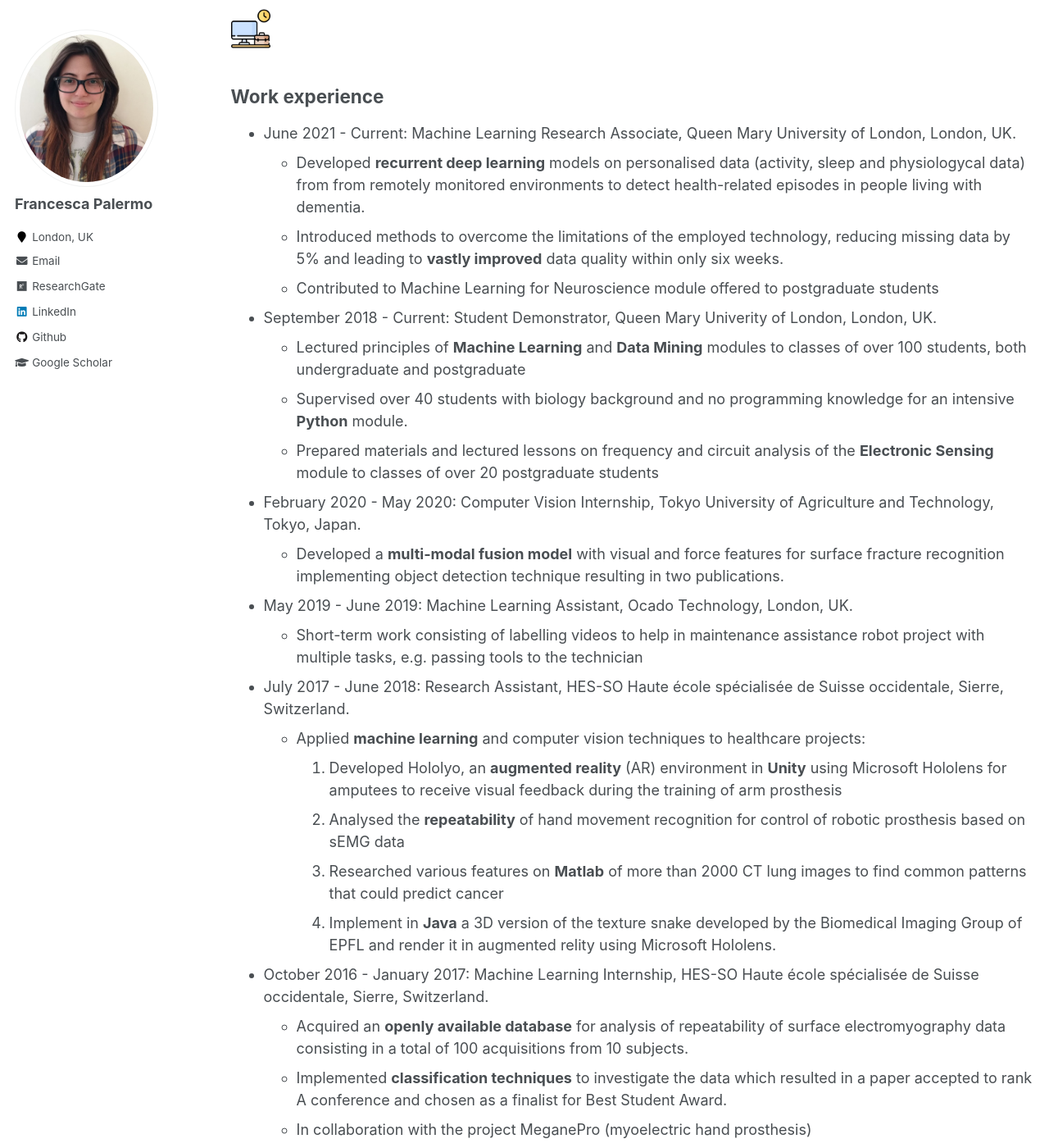
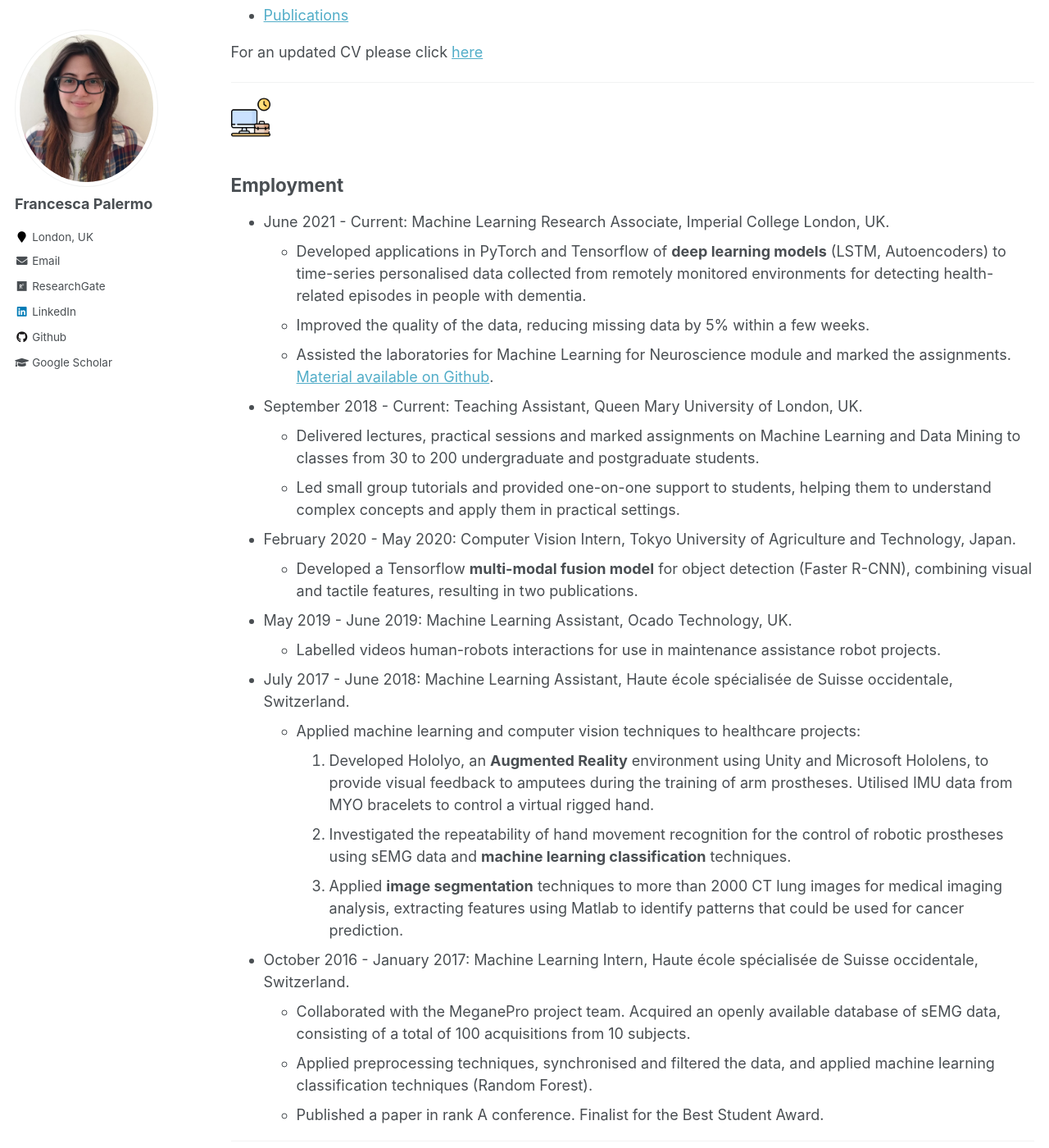
Before and after one commit to francescapalermo/francescapalermo.github.io, a Jekyll site: the page built from _pages/cv.md, in a window 1280 px wide and 1400 px high, scrolled down 495 px. Shown: the whole window at 82% size. Built offline with Jekyll 4.4.1, drawn with Linux system fonts in a browser that asks for light colours; some of the changed text lies outside the part shown.

Commit message:
Updated CV

```diff
--- a/_pages/cv.md
+++ b/_pages/cv.md
@@ -10,50 +10,57 @@
 {% include base_path %}
 
 # Table of Contents
-- [Work experience](#work-experience)
+- [Employment](#employment)
 - [Education](#education)
 - [Awards](#awards)
+- [Portfolio](#portfolio)
 - [Technical Skills](#technical-skills)
+  * [Programming Languages:](#programming-languages-)
+  * [Tools:](#tools-)
 - [Languages](#languages)
 - [Publications](#publications)
 
-For an updated CV please click [here](https://www.dropbox.com/s/jfifkmryddqmnb8/Resume_FrancescaPalermo.pdf?dl=0)
+For an updated CV please click [here](https://www.dropbox.com/s/nv8glf430aotrr6/Resume_FrancescaPalermo.pdf?dl=0)
+
 
 
 ___
 
 <img src="https://github.com/francescapalermo/francescapalermo.github.io/blob/master/images/cv/026-working.png?raw=true" width="48">
 
-## Work experience
+## Employment
 
-* June 2021 - Current: Machine Learning Research Associate, Queen Mary University of London, London, UK.
-  * Developed **recurrent deep learning** models on personalised data (activity, sleep and physiologycal data) from from remotely monitored environments to detect health-related episodes in people living with dementia.
-  * Introduced methods to overcome the limitations of the employed technology, reducing missing data by 5% and leading to **vastly improved** data quality within only six weeks.
-  * Contributed to Machine Learning for Neuroscience module offered to postgraduate students
 
-* September 2018 - Current: Student Demonstrator, Queen Mary Univerity of London, London, UK.
-  * Lectured principles of **Machine Learning** and **Data Mining** modules to classes of over 100 students, both undergraduate and postgraduate
-  * Supervised over 40 students with biology background and no programming knowledge for an intensive **Python** module.
-  * Prepared materials and lectured lessons on frequency and circuit analysis of the **Electronic Sensing** module to classes of over 20 postgraduate students
+* June 2021 - Current: Machine Learning Research Associate, Imperial College London, UK.
+  * Developed applications in PyTorch and Tensorflow of **deep learning models** (LSTM, Autoencoders) to time-series personalised data collected from remotely monitored environments for detecting health-related episodes in people with dementia.
+  * Improved the quality of the data, reducing missing data by 5% within a few weeks.
+  * Assisted the laboratories for Machine Learning for Neuroscience module and marked the assignments. [Material available on Github](https://github.com/PBarnaghi/ML4NS).
 
-* February 2020 - May 2020: Computer Vision Internship, Tokyo University of Agriculture and Technology, Tokyo, Japan.
-  * Developed a **multi-modal fusion model** with visual and force features for surface fracture recognition implementing object detection technique resulting in two publications.
 
-* May 2019 - June 2019: Machine Learning Assistant, Ocado Technology, London, UK.
-  * Short-term work consisting of labelling videos to help in maintenance assistance robot project with multiple tasks, e.g. passing tools to the technician
+* September 2018 - Current: Teaching Assistant, Queen Mary University of London, UK.
+  * Delivered lectures, practical sessions and marked assignments on Machine Learning and Data Mining to classes from 30 to 200 undergraduate and postgraduate students.
+  * Led small group tutorials and provided one-on-one support to students, helping them to understand complex concepts and apply them in practical settings.
 
-* July 2017 - June 2018: Research Assistant, HES-SO Haute école spécialisée de Suisse occidentale, Sierre, Switzerland.
-  * Applied **machine learning** and computer vision techniques to healthcare projects:
-    1. Developed Hololyo, an **augmented reality** (AR) environment in **Unity** using Microsoft Hololens for amputees to receive visual feedback during the training of arm prosthesis
-    2. Analysed the **repeatability** of hand movement recognition for control of robotic prosthesis based on sEMG data
-    3. Researched various features on **Matlab** of more than 2000 CT lung images to find common patterns that could predict cancer
-    4. Implement in **Java** a 3D version of the texture snake developed by the Biomedical Imaging Group of EPFL and render it in augmented relity using Microsoft Hololens.
 
-* October 2016 - January 2017: Machine Learning Internship, HES-SO Haute école spécialisée de Suisse occidentale, Sierre, Switzerland.
-  * Acquired an **openly available database** for analysis of repeatability of surface electromyography data consisting in a total of 100 acquisitions from 10 subjects.
-  * Implemented **classification techniques** to investigate the data which resulted in a paper accepted to rank A conference and chosen as a finalist for Best Student Award.
-  * In collaboration with the project MeganePro (myoelectric hand prosthesis)
+* February 2020 - May 2020: Computer Vision Intern, Tokyo University of Agriculture and Technology, Japan.
+  * Developed a Tensorflow **multi-modal fusion model** for object detection (Faster R-CNN), combining visual and tactile features, resulting in two publications.
 
+
+* May 2019 - June 2019: Machine Learning Assistant, Ocado Technology, UK.
+  * Labelled videos human-robots interactions for use in maintenance assistance robot projects.
+
+
+* July 2017 - June 2018: Machine Learning Assistant, Haute école spécialisée de Suisse occidentale, Switzerland.
+  * Applied machine learning and computer vision techniques to healthcare projects:
+    1. Developed Hololyo, an **Augmented Reality** environment using Unity and Microsoft Hololens, to provide visual feedback to amputees during the training of arm prostheses. Utilised IMU data from MYO bracelets to control a virtual rigged hand.
+    2. Investigated the repeatability of hand movement recognition for the control of robotic prostheses using sEMG data and **machine learning classification** techniques.
+    3. Applied **image segmentation** techniques to more than 2000 CT lung images for medical imaging analysis, extracting features using Matlab to identify patterns that could be used for cancer prediction.
+
+
+* October 2016 - January 2017: Machine Learning Intern, Haute école spécialisée de Suisse occidentale, Switzerland.
+  -	Collaborated with the MeganePro project team. Acquired an openly available database of sEMG data, consisting of a total of 100 acquisitions from 10 subjects.
+  -	Applied preprocessing techniques, synchronised and filtered the data, and applied machine learning classification techniques (Random Forest).
+  -	Published a paper in rank A conference. Finalist for the Best Student Award.
 
 ___
 
@@ -61,47 +68,60 @@
 
 ## Education
 
-* Ph.D. Fellow in Electronics Engineering and Computer Science, EECS School, Queen Mary University of London, London, UK, 2018-December 2021
-  * **Project Proposal**: Robotic surface exploration algorithm developed in **Python** and **C++** implementing **vision techniques** (object detection, edge detection) and **tactile sensing** based on force and proximity sensors for fractures detection and characterisation in extreme environments.
-  * Research funded by the National Centre for Nuclear Robotics (NCNR)
-  * Additional Activities:
-    * Developed the a **bilateral teleoperation** system among two robotic devices
-    * PhD Representative for 20 students of the Advanced Robotics Laboratory (ARQ)
-	* Organiser of the biweekly meetings for the Advanced Robotics Laboratory
-	* Supervised three master students during their final project
-	* Google Get Ahead 2020 participant, invitation-only program for students to develop their technical skills
-* M.Sc. in Artificial Intelligence and Robotics, University of Rome "La Sapienza", Rome, Italy, Italian Mark 110/110, 2015-2017
-  * **Thesis**: Implemented **machine learning techniques** (feature extraction, classification) to analyse the repeatability of grasp recognition for robotic hand control based on surface Electromyography data
-  * **Relevant Projects**:
-    * Nao Interface. A mobile application for **Android** which allows the user to control a humanoid robots via vocal commands.
-	* Medical Robotics project for **pose controlling** of a Kuka manipulator via Mutual-Information Based on Visual Servoing
-    * “The Little Knight”. Game based on **WebGL** using **Javascript** library (Three.js).
-* B.Sc. in Computer and Automation Engineering, University of Rome "La Sapienza", Rome, Italy, Italian Mark 95/110, 2010-2014
+
+* July 2018 - September 2022: Ph.D. PhD Fellow in Electronics Engineering and Computer Science, Advanced Robotics Laboratory, Queen Mary University of London, UK.
+  -	Collaborated with the National Centre for Nuclear Robotics for developing a multi-modal robotic surface exploration algorithm for detecting and characterising fractures in extreme environments.
+  -	Implemented **object detection algorithms** (Faster R-CNN, YOLO) in Tensorflow to localise a crack in the environment using the video stream from a camera.
+  -	Developed an **OpenCV** algorithm for extracting a skeleton version from an image of a crack and using a minimum spanning tree graph to calculate the shortest path for exploring the crack.
+  -	Implemented the algorithm in **Python** and **C++**, and used machine learning techniques (Faster R-CNN, YOLO, CNN, Random Forest) to localise the crack and classify the data acquired via a force and proximity robotic sensor.
+  -	PhD representative for the 20 students in the Advanced Robotics Laboratory, **organised** biweekly meetings and **mentored** three master students during their final projects.
+  -	Participated in the Google Get Ahead 2020 program, an invitation-only program.
+  -	Presented demos and projects in outreach activities (Strategy 2030 and Open Days) to **promote** STEM to the public.
+
+
+* January 2015 - May 2017: M.Sc. in Artificial Intelligence and Robotics, University of Rome "La Sapienza", Italy, Mark 110/110.
+  -	Implemented **machine learning** techniques (feature extraction, classification) to analyse the repeatability of grasp recognition for robotic hand control based on surface electromyography data.
+  -	Developed a mobile application for **Android** that allows the user to send vocal commands and control a Nao Robot, through a client-server connection.
+  -	Developed "The Little Knight", a videogame based on **WebGL** using the Javascript library (Three.js).
+  - Developed an algorithm for **controlling the pose** of a Kuka manipulator via Mutual-Information Based on Visual Servoing.
+
+
+* October 2011 - December 2014: B.Sc. in Computer and Automation Engineering, University of Rome "La Sapienza", Rome, Italy, Italian Mark 95/110, 2010-2014
   * Analysis and development of spiking neural network Izhikevich models
 
+
 ___
+
 
 <img src="https://github.com/francescapalermo/francescapalermo.github.io/blob/master/images/cv/027-trophy.png?raw=true" width="48">
 
 ## Awards
 
+
 * Data Visualisation Competition, UKDRI, April 2022:
-  * Awarded **first** prize for the most beautiful data visualisation which conveyed the essence of UKDRI research.
+  * Awarded **first** prize for the data visualisation competition.
+
 
 * CORSMAL Challenge 2020, ICPR 2020, November 2020:
-  * Awarded **first** prize. Member of a 4 person team who correctly estimated containers’ capacity via computer vision and machine learning techniques. In addition, organised the meetings and workload of the team.
+  * Awarded **first** prize as a member of a four-person team.
+Accurately estimated containers' capacity via computer vision and machine learning techniques. Led the team in organising meetings and managing workload to complete the project.
+
 
 * Japan Student Services Organization (JASSO) Scholarship, Tokyo University of Agriculture and Technology, February 2020:
-  * Awarded **scholarship** of 2400£ to cover expenses for three months internship at the Tokyo University of Agriculture and Technology (TUAT)
+  * Awarded **scholarship** of 2400£ to cover expenses for three months internship at the Tokyo University of Agriculture and Technology.
+
 
 * Award for best Master Thesis on disability, University of Rome "La Sapienza", January 2019:
-  * Best **master thesis** awards on disability topic. Total of 15 students awarded among all the faculties of the campus.
+  * Awarded **best** Master Thesis on disability among a total of 15 students across all faculties at the University.
+
 
 * Programmer Award, VVV18, February 2018:
-  * Best **group project award** for the VVV18 International Winter School on Humanoid Robot Programming organized by IIT iCub Facility and IEEE Robotics and Automation Society
+  * Awarded **first** prize for Group Project at the VVV18 International Winter School on Humanoid Robot Programming, organised by the IIT iCub Facility and the IEEE Robotics and Automation Society.
+
 
 * Travel grant, VVV18, February 2018:
   * Awarded **travel grant** cover for alla expenses to participate in the International Winter School on Humanoid Robot Programming.
+
 
 * Swiss-European Mobility Programme and Hes-So grant, HES-SO, Sierre, October 2016.
   * Awarded **scholarship** of 3300CHF to cover expenses for three months internship at the HES-SO Haute école spécialisée de Suisse occidentale.
@@ -109,36 +129,55 @@
 
 ___
 
+
+<img src="https://github.com/francescapalermo/francescapalermo.github.io/blob/master/images/cv/portfolio.png?raw=true" width="48">
+
+## Portfolio
+
+
+For a complete list of my projects, please refer to the [projects](projects) page.
+
+* Developed an online application for video animation using the algorithm first order motion model for image animation by [Aliaksandr Siarohin et al](https://github.com/AliaksandrSiarohin/first-order-model)
+
+
+___
+
+
 <img src="https://github.com/francescapalermo/francescapalermo.github.io/blob/master/images/cv/025-skill.png?raw=true" width="48">
 
 ## Technical Skills
 ### Programming Languages:
 * Python
+  * PyTorch
+  * Tensorflow
+  * OpenCV
+  * Pandas
+  * Seaborn
+  * Networkx
+  * Matplotlib
+  * Numpy
 * C++
 * C#
 * Matlab
 * Java
 
 ### Tools:
-* Python Libraries:
-  * PyTorch
-  * Tensorflow
-  * OpenCV
-  * Pandas
-  * Seaborn
-  * Matplotlib
-  * Numpy
+* Visual Studio Code
+* Visual Studio
+* Git
 * ROS
 * Unity
-* Visual Studio
+* Latex
 * Android Studio
 
 
 ___
 
+
 <img src="https://github.com/francescapalermo/francescapalermo.github.io/blob/master/images/cv/004-job_interview.png?raw=true" width="48">
 
 ## Languages
+
 
 * Italian (Native)
 * English (Advanced)
@@ -148,14 +187,19 @@
 
 ___
 
+
 <img src="https://github.com/francescapalermo/francescapalermo.github.io/blob/master/images/cv/001-online_resume.png?raw=true" width="48">
 
+
 ## Publications
+
+
 For a full list of publications, please refer to my [Google Scholar Profile](https://scholar.google.ch/citations?user=yB2o5DIAAAAJ&hl).
 
-Below a list of my most recents publications.
+Below a list of my most recents publications:
 {% include publications %}
 
 ___
 
+
 <div>Icons made by <a href="https://www.freepik.com" title="Freepik">Freepik</a> from <a href="https://www.flaticon.com/" title="Flaticon">www.flaticon.com</a></div>
```
Also changed, not shown: images/cv/portfolio.png (added).
